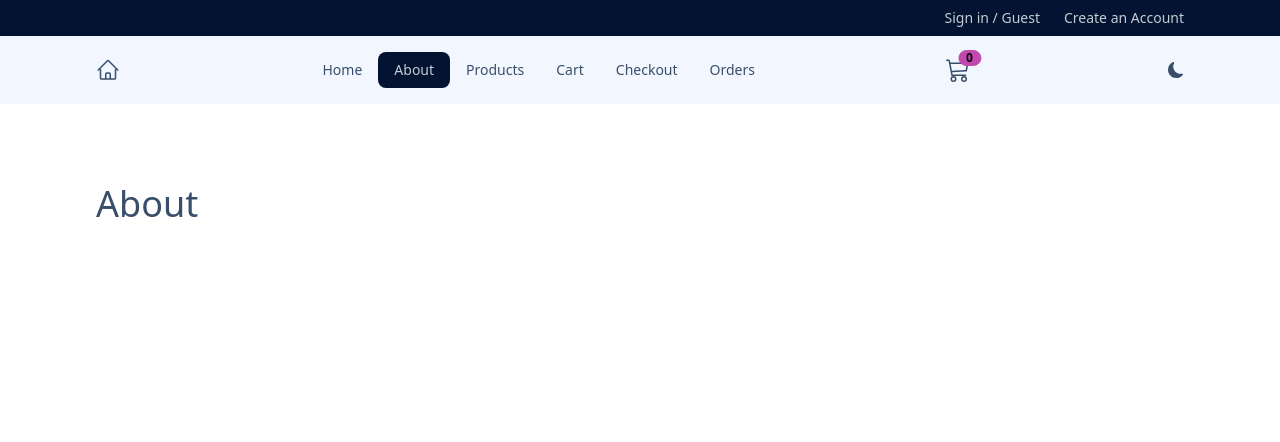
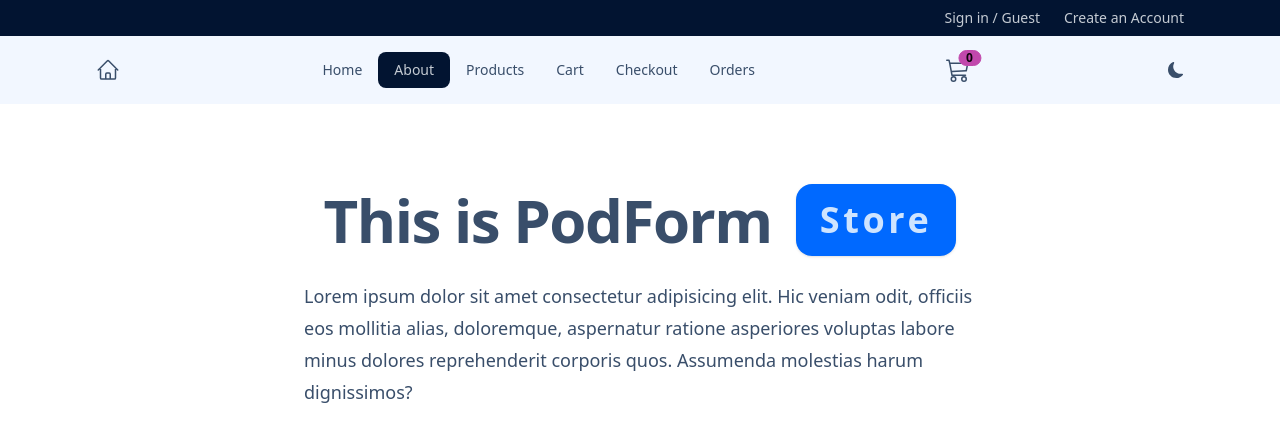
Before and after one commit to IVIehr/react18-sample-project, a React (Vite) app: page /about in a window 1280 px wide. Shown: the top 442 px of the page. Built offline with nearby package versions, Linux system fonts and the light colour scheme.

Commit message:
feat: complete about page implementation

```diff
--- a/src/pages/About.tsx
+++ b/src/pages/About.tsx
@@ -1,4 +1,25 @@
 const About = () => {
-    return <h1 className='text-4xl'>About</h1>;
-  };
-  export default About;
+  return (
+    <>
+      <div className='flex flex-wrap gap-2 sm:gap-x-6 items-center justify-center'>
+        <h1 className='text-4xl font-bold leading-none tracking-tight sm:text-6xl '>
+         This is PodForm
+        </h1>
+        <div className='stats bg-primary shadow'>
+          <div className='stat'>
+            <div className='stat-title text-primary-content text-4xl font-bold tracking-widest'>
+             Store
+            </div>
+          </div>
+        </div>
+      </div>
+      <p className='mt-6 text-lg leading-8 max-w-2xl mx-auto'>
+        Lorem ipsum dolor sit amet consectetur adipisicing elit. Hic veniam
+        odit, officiis eos mollitia alias, doloremque, aspernatur ratione
+        asperiores voluptas labore minus dolores reprehenderit corporis quos.
+        Assumenda molestias harum dignissimos?
+      </p>
+    </>
+  );
+};
+export default About;
```
